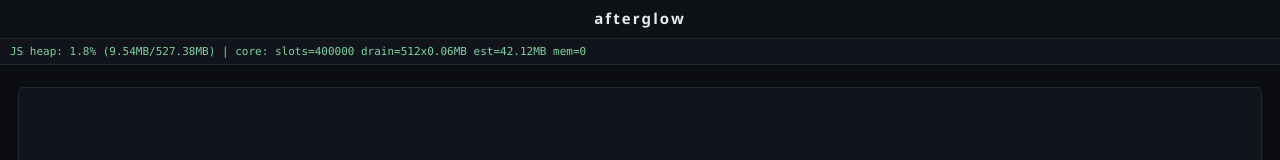
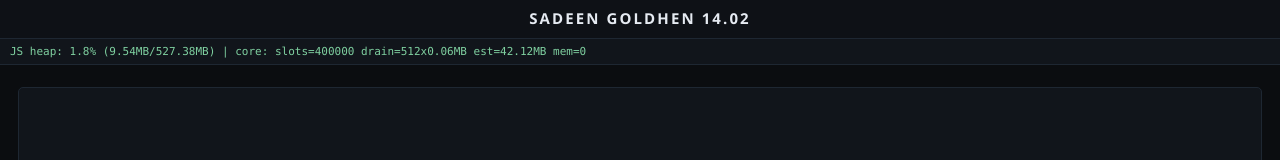
Before and after one commit to sadenstor-sketch/sadeen, a plain HTML site: page jb.html in a window 1280 px wide. Shown: the top 160 px of the page. Drawn offline with Linux system fonts and the light colour scheme.

Commit message:
Brand local GoldHEN runner as SADEEN

```diff
--- a/jb.html
+++ b/jb.html
@@ -182,7 +182,7 @@
     <!-- jb.js owns the body class: .log while the step log is shown, .done or
          .fail once the chain has settled. The ids below are its contract --
          #ramBox, #msg, #state and #out are read by name. -->
-    <div id="brand"><b>afterglow</b></div>
+    <div id="brand"><b>SADEEN GOLDHEN 14.02</b></div>
     <div id="ramBox">RAM: checking...</div>
     <div id="spin"></div>
     <div id="msg">Restart your console</div>
```
